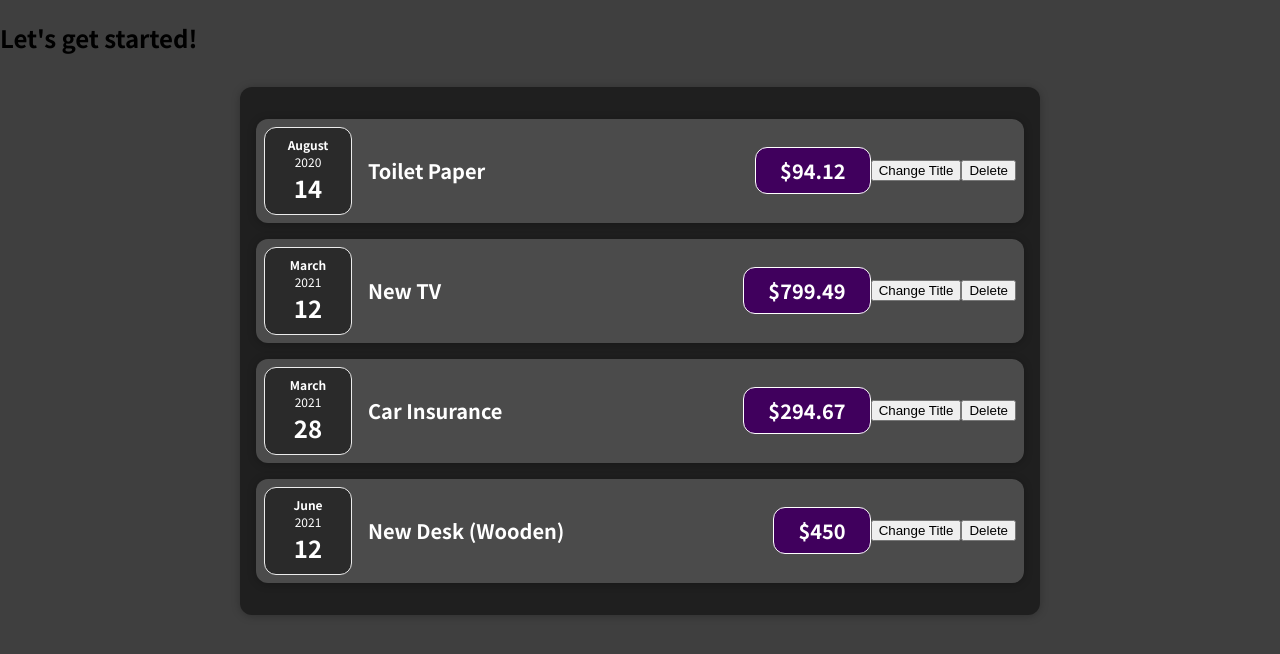
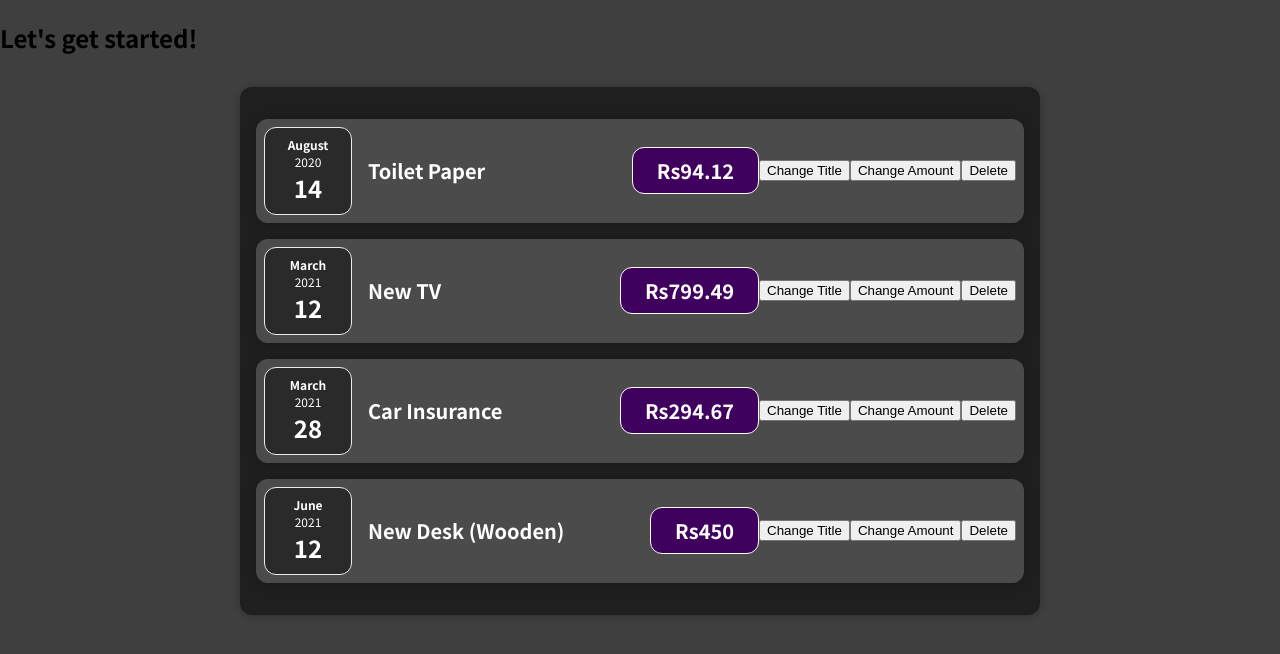
Before and after one commit to kumaraakarshan/react-complete, a React (Create React App) app: page / in a window 1280 px wide. Shown: the top 654 px of the page. Built offline with nearby package versions, Linux system fonts and the light colour scheme.

Commit message:
expense amount updated to rs 100

```diff
--- a/src/components/Expenses/ExpenseItem.js
+++ b/src/components/Expenses/ExpenseItem.js
@@ -7,11 +7,21 @@ import './ExpenseItem.css';
 const ExpenseItem = (props) => {
   // function clickHandler() {}
   const [title, setTitle] = useState(props.title);
+  const [amount, setAmount] = useState(props.amount);
   console.log('ExpenseItem evaluated by React');
 
   const clickHandler = () => {
     setTitle('Updated!');
     console.log(title);
+  };
+  const DeleteHandler = () => {
+    setTitle('Deleted!');
+    console.log(title);
+  };
+  const amountHandler = () => {
+    setAmount('100');
+    console.log(amount);
+
   };
 
   return (
@@ -19,10 +29,11 @@ const ExpenseItem = (props) => {
       <ExpenseDate date={props.date} />
       <div className='expense-item__description'>
         <h2>{title}</h2>
-        <div className='expense-item__price'>${props.amount}</div>
+        <div className='expense-item__price'>Rs{amount}</div>
       </div>
       <button onClick={clickHandler}>Change Title</button>
-      <button onClick={clickHandler}>Delete</button>
+      <button onClick={amountHandler}>Change Amount</button>
+      <button onClick={DeleteHandler}>Delete</button>
     </Card>
   );
 }
```
